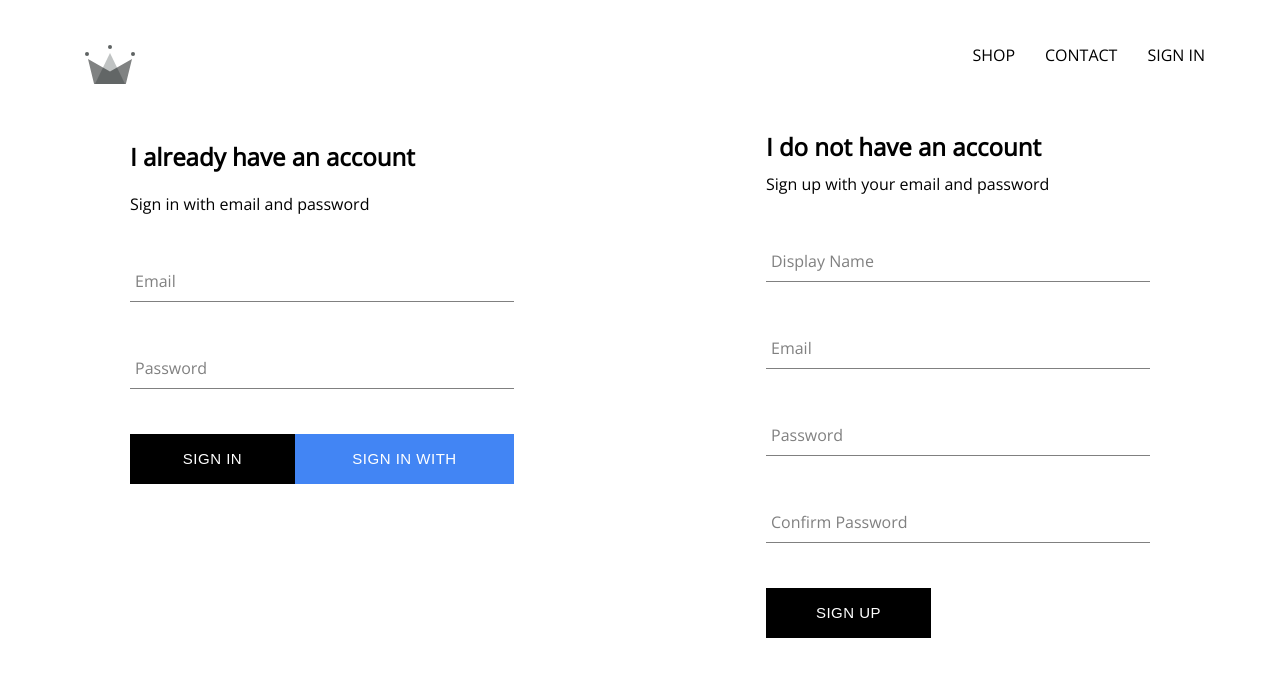
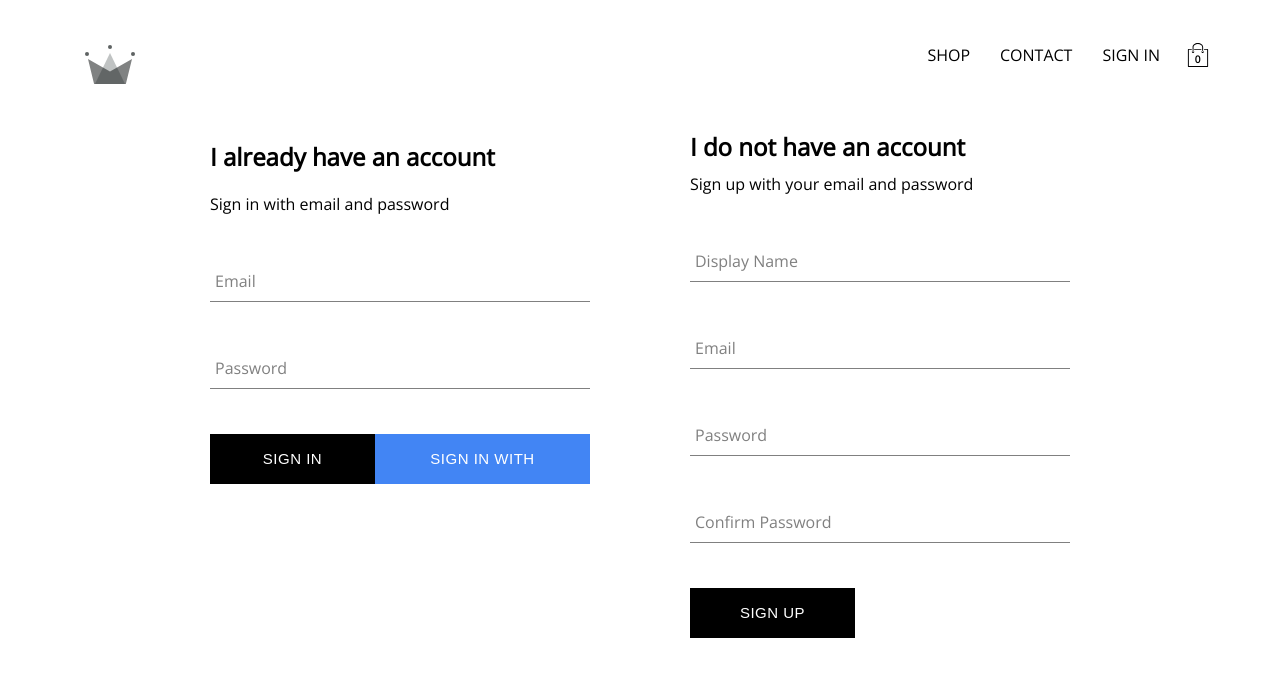
Before and after one commit to bhavin027/react-clothing, a React (Create React App) app: page /signin in a window 1280 px wide. Shown: the top 676 px of the page. Built offline with nearby package versions, Linux system fonts and the light colour scheme; no server answers.

Commit message:
added cartIcon and cartDropdown components to our application, also implemented cart reducer

```diff
--- /dev/null
+++ b/src/component/cart-dropdown/cart-dropdown.component.js
@@ -0,0 +1,14 @@
+import React from 'react';
+
+import CustomButton from '../custom-button/custom-button.component';
+
+import './cart-dropdown.styles.scss';
+
+const CartDowndown = () => (
+	<div className='cart-dropdown'>
+		<div className='cart-items' />
+		<CustomButton>GO TO CHECKOUT</CustomButton>
+	</div>
+);
+
+export default CartDowndown;
--- /dev/null
+++ b/src/component/cart-dropdown/cart-dropdown.styles.scss
@@ -0,0 +1,24 @@
+.cart-dropdown {
+  position: absolute;
+  width: 240px;
+  height: 340px;
+  display: flex;
+  flex-direction: column;
+  padding: 20px;
+  border: 1px solid black;
+  background-color: white;
+  top: 90px;
+  right: 40px;
+  z-index: 5;
+
+  .cart-items {
+    height: 240px;
+    display: flex;
+    flex-direction: column;
+    overflow: scroll;
+  }
+
+  button {
+    margin-top: auto;
+  }
+}
--- /dev/null
+++ b/src/component/cart-icon/cart-icon.component.js
@@ -0,0 +1,21 @@
+import React from 'react';
+import { connect } from 'react-redux';
+
+import { toggleCartHidden } from '../../redux/cart/cart.actions';
+
+import { ReactComponent as ShoppingIcon } from '../../assets/shopping-bag.svg';
+
+import './cart-icon.styles.scss';
+
+const CartIcon = ({ toggleCartHidden }) => (
+	<div className='cart-icon' onClick={toggleCartHidden} >
+		<ShoppingIcon className='shopping-icon' />
+		<span className='item-count'>0</span>
+	</div>
+);
+
+const mapDispatchToProps = dispatch => ({
+	toggleCartHidden: () => dispatch(toggleCartHidden())
+});
+
+export default connect(null, mapDispatchToProps)(CartIcon);
--- /dev/null
+++ b/src/component/cart-icon/cart-icon.styles.scss
@@ -0,0 +1,21 @@
+.cart-icon {
+  width: 45px;
+  height: 45px;
+  position: relative;
+  display: flex;
+  align-items: center;
+  justify-content: center;
+  cursor: pointer;
+
+  .shopping-icon {
+    width: 24px;
+    height: 24px;
+  }
+
+  .item-count {
+    position: absolute;
+    font-size: 10px;
+    font-weight: bold;
+    bottom: 12px;
+  }
+}
--- a/src/component/header/header.component.js
+++ b/src/component/header/header.component.js
@@ -5,28 +5,37 @@
 import { connect } from 'react-redux';
 
 import { auth } from '../../firebase/firebase.utils';
-import { ReactComponent as Logo } from '../../assets/logo.svg'
 
-const Header = ({ currentUser }) => (
+import CartIcon from '../cart-icon/cart-icon.component';
+import CartDropdown from '../cart-dropdown/cart-dropdown.component';
+
+import { ReactComponent as Logo } from '../../assets/logo.svg';
+
+const Header = ({ currentUser, hidden }) => (
 	<div className='header'>
 		<Link className='logo-container' to='/'><Logo className='logo' /></Link>
 		<div className='options'>
 			<Link className='option' to='/shop'>SHOP</Link>
 			<Link className='option' to='/shop'>CONTACT</Link>
 			{
-				currentUser ?
+				currentUser ? (
 				<div className='option' onClick={() => auth.signOut()}>SIGN OUT</div>
-				:
+				)
+				: (
 				<Link className='option' to='/signin'>
 					SIGN IN
 				</Link>
+				)
 			}
+			<CartIcon />
 		</div>
+		{ hidden? null : <CartDropdown />}
 	</div>
 )
 
-const mapStateToProps = state => ({
-	currentUser: state.user.currentUser
+const mapStateToProps = ({ user: { currentUser }, cart:{ hidden } }) => ({
+	currentUser,
+	hidden
 });
 
 export default connect(mapStateToProps)(Header);
--- a/src/component/sign-in/sign-in.styles.scss
+++ b/src/component/sign-in/sign-in.styles.scss
@@ -1,5 +1,5 @@
 .sign-in {
-	width: 30vw;
+	width: 380px;
 	display: flex;
 	flex-direction: column;
 
--- a/src/component/sign-up/sign-up.styles.scss
+++ b/src/component/sign-up/sign-up.styles.scss
@@ -1,5 +1,5 @@
 .sign-up {
-	width: 30vw;
+	width: 380px;
 	display: flex;
 	flex-direction: column;
 
--- a/src/pages/sign-in-and-sign-up/sign-in-and-sign-up.styles.scss
+++ b/src/pages/sign-in-and-sign-up/sign-in-and-sign-up.styles.scss
@@ -1,5 +1,5 @@
 .sign-in-and-sign-up {
-	width: 1020px;
+	width: 860px;
 	display: flex;
 	justify-content:space-between;
 	margin:30px auto;
--- /dev/null
+++ b/src/redux/cart/cart.actions.js
@@ -0,0 +1,5 @@
+import CartActionTypes from './cart.types';
+
+export const toggleCartHidden = () => ({
+	type: CartActionTypes.TOGGLE_CART_HIDDEN
+});
--- /dev/null
+++ b/src/redux/cart/cart.reducer.js
@@ -0,0 +1,19 @@
+import CartActionTypes from './cart.types';
+
+const INITIAL_STATE = {
+	hidden: true
+};
+
+const cartReducer = ( state= INITIAL_STATE, action) => {
+	switch (action.type) {
+		case CartActionTypes.TOGGLE_CART_HIDDEN:
+			return {
+				...state,
+				hidden: !state.hidden
+			};
+		default:
+			return state;
+	}
+};
+
+export default cartReducer;
--- /dev/null
+++ b/src/redux/cart/cart.types.js
@@ -0,0 +1,5 @@
+const CartActionTypes = {
+	TOGGLE_CART_HIDDEN: 'TOGGLE_CART_HIDDEN'
+}
+
+export default CartActionTypes;
--- a/src/redux/root-reducer.js
+++ b/src/redux/root-reducer.js
@@ -2,6 +2,9 @@
 
 import userReducer from './user/user.reducer';
 
+import cartReducer from './cart/cart.reducer';
+
 export default combineReducers({
-	user: userReducer
+	user: userReducer,
+	cart: cartReducer
 });
```
Also changed, not shown: src/assets/shopping-bag.svg (added).
